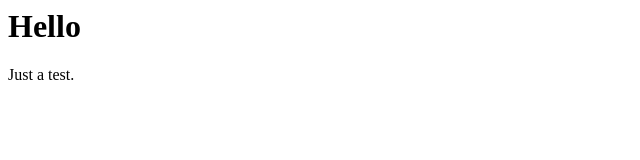
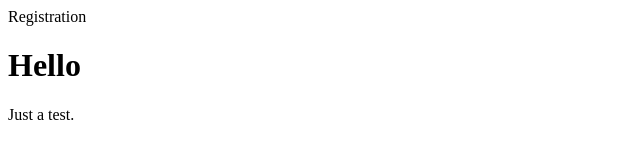
Before and after one commit to IshantTomar/wd101, a plain HTML site: page index.html in a window 1280 px wide. Shown: the whole page, without its empty margins (0-640 px from the left). Drawn offline with Linux system fonts and the light colour scheme.

Commit message:
Update index.html

```diff
--- a/index.html
+++ b/index.html
@@ -1,6 +1,6 @@
 <html>
 <head>
-    <title>Registration</title>
+    Registration
 </head>
 <body>
     <h1>Hello</h1>
```
